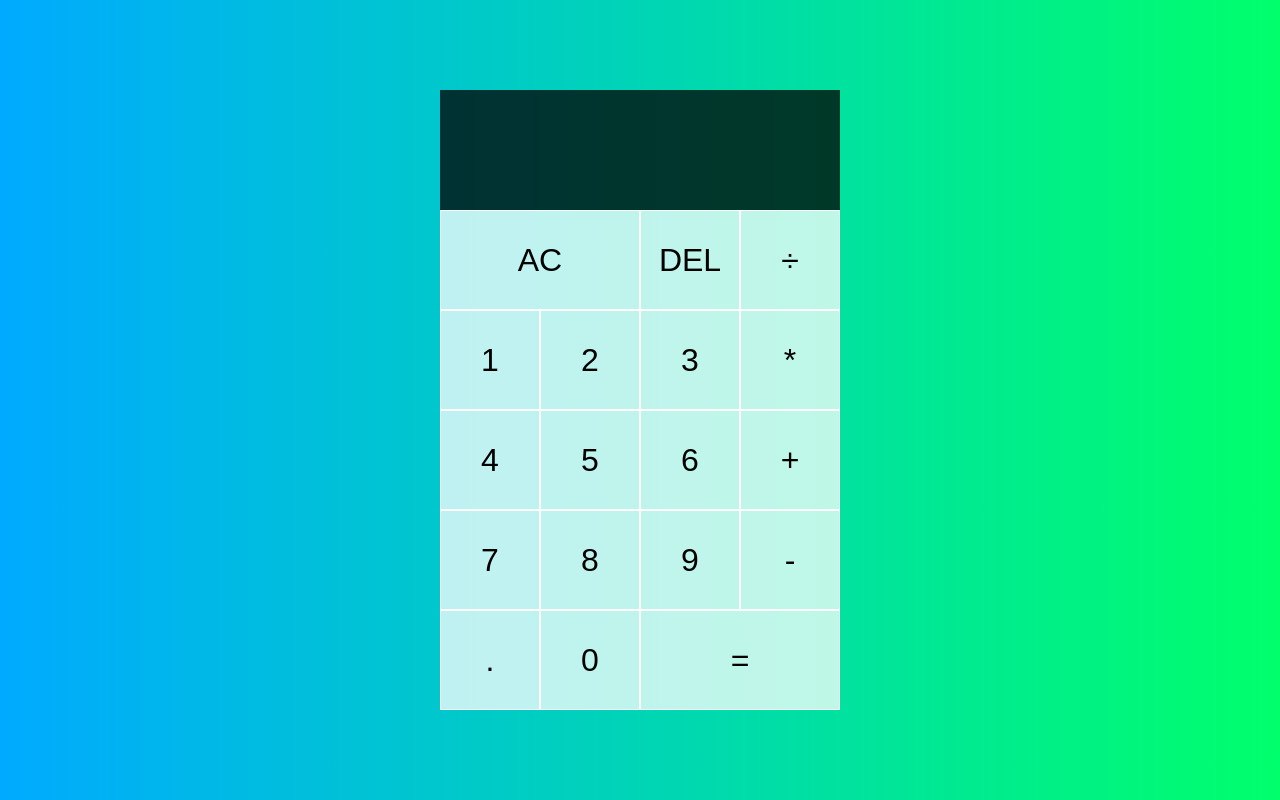
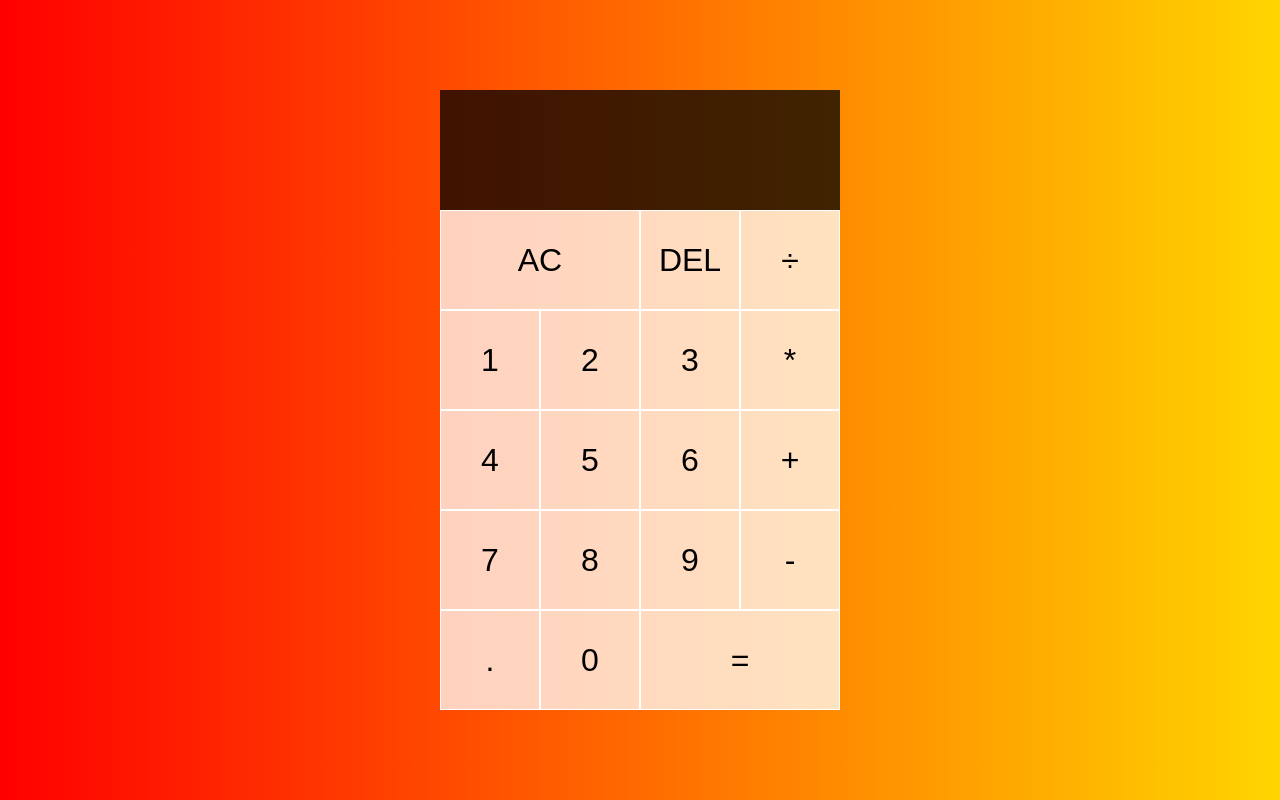
Before and after one commit to Isaiabarzoi/JavaScript-Calculator, a plain HTML site: page index.html in a window 1280 px wide. Drawn offline with Linux system fonts and the light colour scheme.

Commit message:
Modifying the style

```diff
--- a/style.css
+++ b/style.css
@@ -7,7 +7,7 @@
 body {
     padding: 0;
     margin: 0;
-    background: linear-gradient(to right, #00AAFF, #00FF6C);
+    background: linear-gradient(to right, #ff0000, #ffd500);
 }
 
 .calculator-grid{
```
